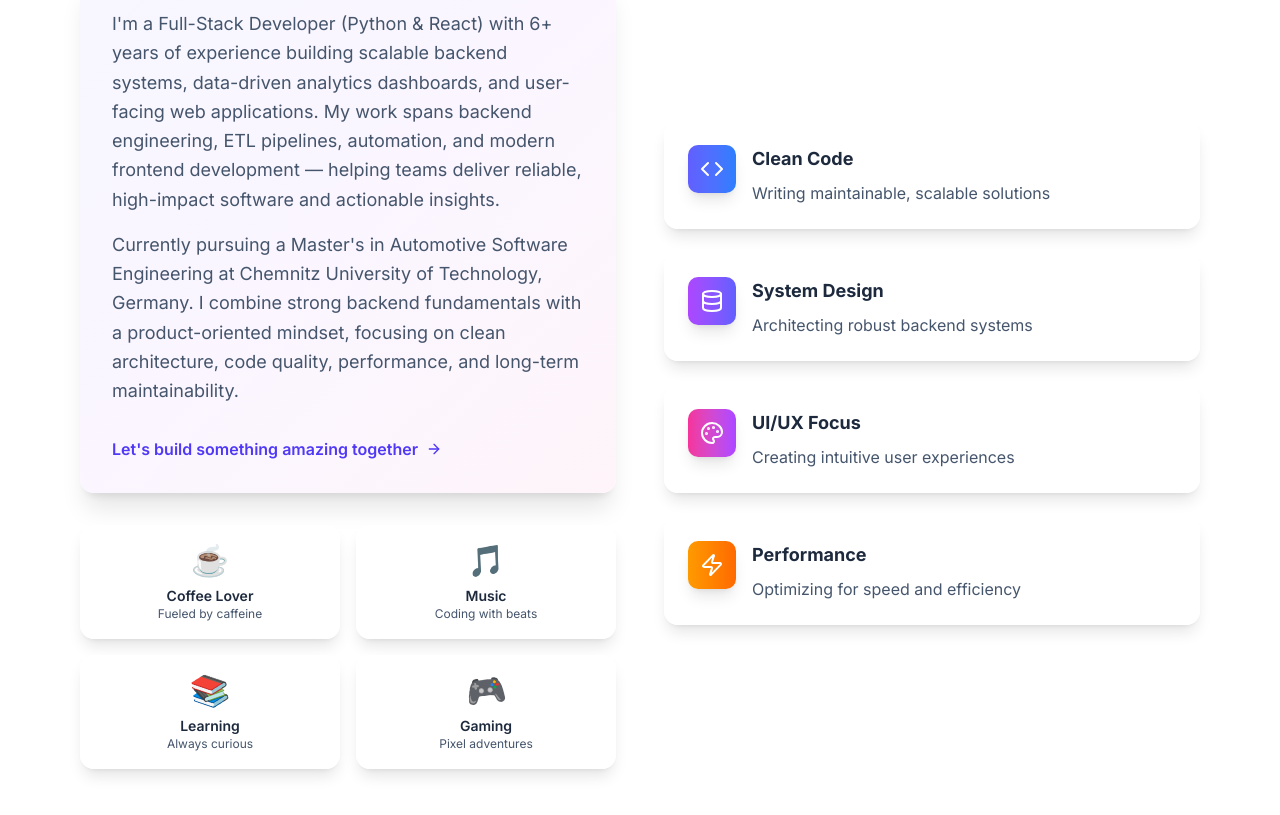
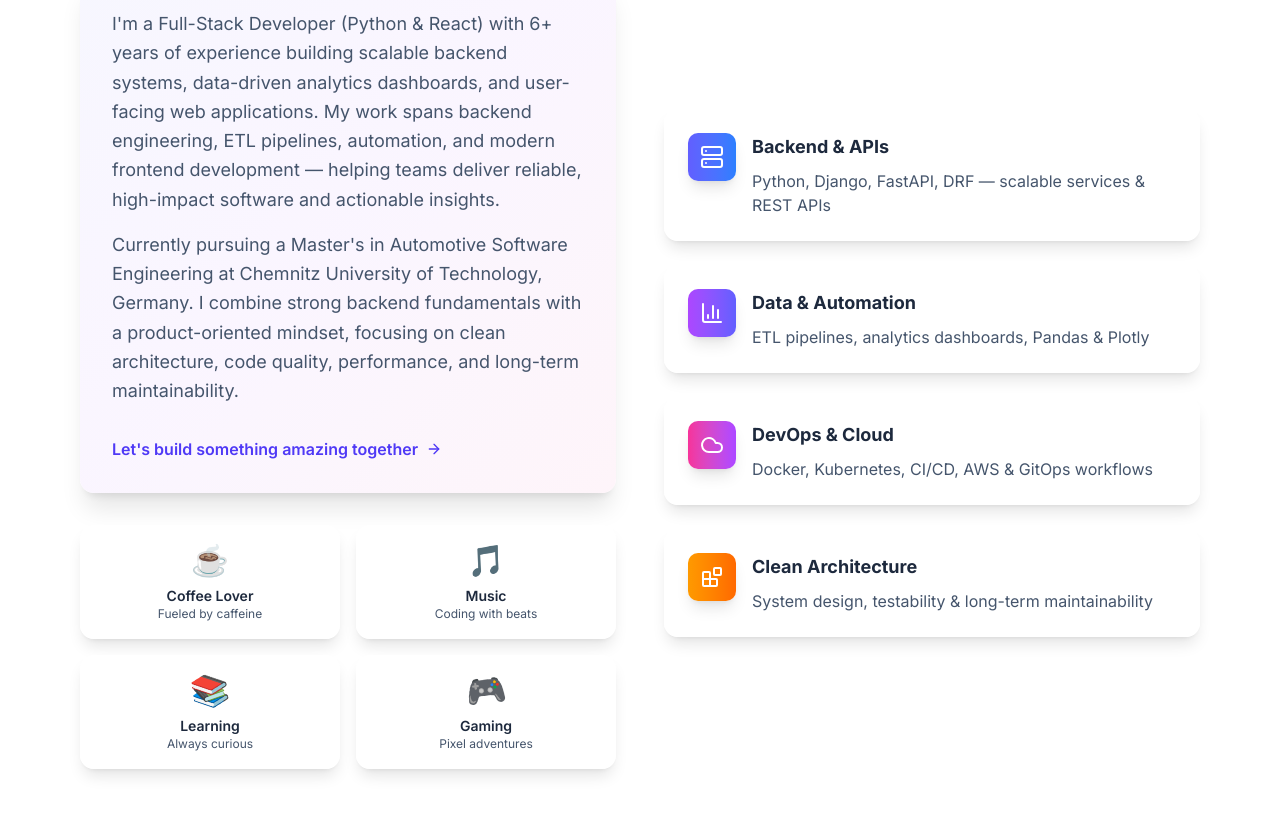
Before and after one commit to SaifulAbir/portfolio-saiful, a Next.js app: page / in a window 1280 px wide. Shown: the part 1240-2055 px from the top of the page. Built offline with nearby package versions, Linux system fonts and the light colour scheme.

Commit message:
about section modified

```diff
--- a/src/components/About.tsx
+++ b/src/components/About.tsx
@@ -2,7 +2,7 @@
 "use client";
 import { motion } from "framer-motion";
 import { Card, CardContent } from "./ui/card";
-import { Code, Database, Palette, Zap, ArrowRight } from "lucide-react";
+import { Server, BarChart3, Cloud, Blocks, ArrowRight } from "lucide-react";
 
 interface AboutProps {
     data: {
@@ -17,27 +17,27 @@ export function About({ data }: AboutProps) {
     // Key strengths/highlights
     const highlights = [
         {
-            icon: Code,
-            title: "Clean Code",
-            description: "Writing maintainable, scalable solutions",
+            icon: Server,
+            title: "Backend & APIs",
+            description: "Python, Django, FastAPI, DRF — scalable services & REST APIs",
             color: "from-indigo-500 to-blue-500",
         },
         {
-            icon: Database,
-            title: "System Design",
-            description: "Architecting robust backend systems",
+            icon: BarChart3,
+            title: "Data & Automation",
+            description: "ETL pipelines, analytics dashboards, Pandas & Plotly",
             color: "from-purple-500 to-indigo-500",
         },
         {
-            icon: Palette,
-            title: "UI/UX Focus",
-            description: "Creating intuitive user experiences",
+            icon: Cloud,
+            title: "DevOps & Cloud",
+            description: "Docker, Kubernetes, CI/CD, AWS & GitOps workflows",
             color: "from-pink-500 to-purple-500",
         },
         {
-            icon: Zap,
-            title: "Performance",
-            description: "Optimizing for speed and efficiency",
+            icon: Blocks,
+            title: "Clean Architecture",
+            description: "System design, testability & long-term maintainability",
             color: "from-amber-500 to-orange-500",
         },
     ];
@@ -177,16 +177,21 @@ export function About({ data }: AboutProps) {
                                 </motion.div>
 
                                 {/* Call to action */}
-                                <motion.div
+                                <motion.a
+                                    href="#contact"
                                     initial={{ opacity: 0, y: 20 }}
                                     whileInView={{ opacity: 1, y: 0 }}
                                     viewport={{ once: true }}
                                     transition={{ duration: 0.6, delay: 0.8 }}
-                                    className="mt-8 flex items-center gap-2 text-indigo-600 dark:text-indigo-400 font-semibold cursor-pointer group"
+                                    className="mt-8 inline-flex items-center gap-2 text-indigo-600 dark:text-indigo-400 font-semibold cursor-pointer group"
+                                    onClick={(e: React.MouseEvent) => {
+                                        e.preventDefault();
+                                        document.getElementById("contact")?.scrollIntoView({ behavior: "smooth" });
+                                    }}
                                 >
                                     <span>Let&apos;s build something amazing together</span>
                                     <ArrowRight className="h-4 w-4 transition-transform group-hover:translate-x-1" />
-                                </motion.div>
+                                </motion.a>
                             </CardContent>
                         </Card>
 
```
